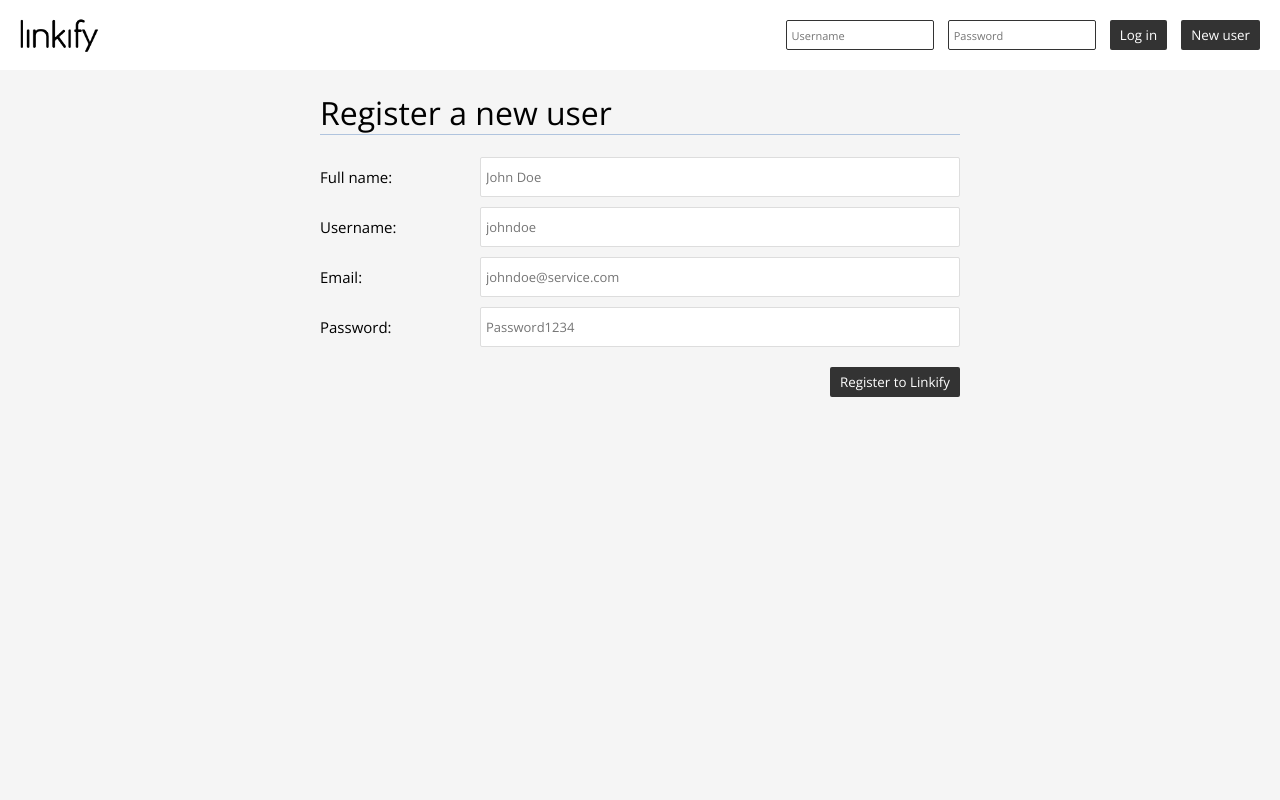
After one commit to ericaglimsholt/linkify, a PHP site: page /register.php in a window 1280 px wide. The commit adds this page. Run offline with PHP 8.4, Linux system fonts and the light colour scheme.

Commit message:
Created a form where you can register a new user with style

```diff
--- a/blocks/header.php
+++ b/blocks/header.php
@@ -1,18 +1,20 @@
 <div class="header">
 
+  <a href="index.php">
   <img src="img/logo-linkify.png" alt="Linkify Logotype" />
+  </a>
 
   <div class="headerForm">
 
 
 
-    <form class="loginform" action="index.php" method="post">
+    <form class="loginform" action="login.php" method="post">
       <input type="text" name="username" value="" placeholder="Username">
       <input type="password" name="password" value="" placeholder="Password">
       <input type="submit" name="login" value="Log in">
     </form>
 
-    <form class="registeruserform" action="login.php" method="post">
+    <form class="registeruserform" action="register.php" method="post">
       <input type="submit" name="newuser" value="New user">
     </form>
 
--- a/css/main.css
+++ b/css/main.css
@@ -6,6 +6,18 @@ body, html {
   width: 100%;
   margin: 0;
   background-color: #F5F5F5;
+}
+
+h1 {
+  font-weight: 100;
+  border-bottom: 1px solid #B0C4DE;
+}
+
+.container {
+  width: 50%;
+  height: auto;
+  margin: auto;
+
 }
 
 .header {
@@ -26,7 +38,6 @@ body, html {
 
 .headerForm {
   margin-right: 20px;
-
 }
 
 form {
@@ -41,9 +52,10 @@ input[name=username], [name=password] {
   margin-top: 0px;
   outline: none;
   padding-left: 5px;
+  font-size: 11px;
 }
 
-input[name=login], [name=newuser] {
+input[name=login], [name=newuser], [name=registerButton] {
   height: 30px;
   margin-left: 10px;
   background-color: #333;
@@ -55,6 +67,37 @@ input[name=login], [name=newuser] {
   outline: none;
 }
 
-input[name=login]:hover, [name=newuser]:hover {
-  background-color: #696969;
+input[name=login]:hover, [name=newuser]:hover, [name=registerButton]:hover {
+  background-color: #B0C4DE;
 }
+
+.inputRegister {
+  margin-top: 10px;
+  margin-bottom: 10px;
+
+  display: flex;
+  justify-content: space-between;
+  align-items: center;
+}
+
+.inputRegister p {
+  margin: 0;
+  font-size: 15px;
+  font-weight: 300;
+  float: right;
+}
+
+input[name=registerFullname], [name=registerUsername],[name=registerEmail],[name=registerPassword] {
+  width: 75%;
+  height: 40px;
+  border-radius: 2px;
+  outline: none;
+  border: 1px solid #ddd;
+  padding-left: 5px;
+  font-size: 13px;
+}
+
+[name=registerButton] {
+  float: right;
+  margin-top: 10px;
+}
--- /dev/null
+++ b/register.php
@@ -0,0 +1,44 @@
+<html>
+
+  <head>
+    <?php require("blocks/head.php"); ?>
+  </head>
+
+  <body>
+    <?php require("blocks/header.php"); ?>
+
+    <div class="container">
+
+      <form class="registerForm" action="#" method="post">
+        <h1>Register a new user</h1>
+
+        <div class="inputRegister">
+          <p>Full name:</p>
+          <input type="text" name="registerFullname" value="" placeholder="John Doe">
+        </div>
+
+        <div class="inputRegister">
+          <p>Username:</p>
+          <input type="text" name="registerUsername" value="" placeholder="johndoe">
+        </div>
+
+        <div class="inputRegister">
+          <p>Email:</p>
+          <input type="email" name="registerEmail" value="" placeholder="johndoe@service.com">
+        </div>
+
+        <div class="inputRegister">
+          <p>Password:</p>
+          <input type="password" name="registerPassword" value="" placeholder="Password1234">
+        </div>
+
+        <input type="button" name="registerButton" value="Register to Linkify">
+
+
+      </form>
+
+    </div>
+
+  </body>
+
+</html>
```
Also changed, not shown: login.php (+11 -0 lines).
